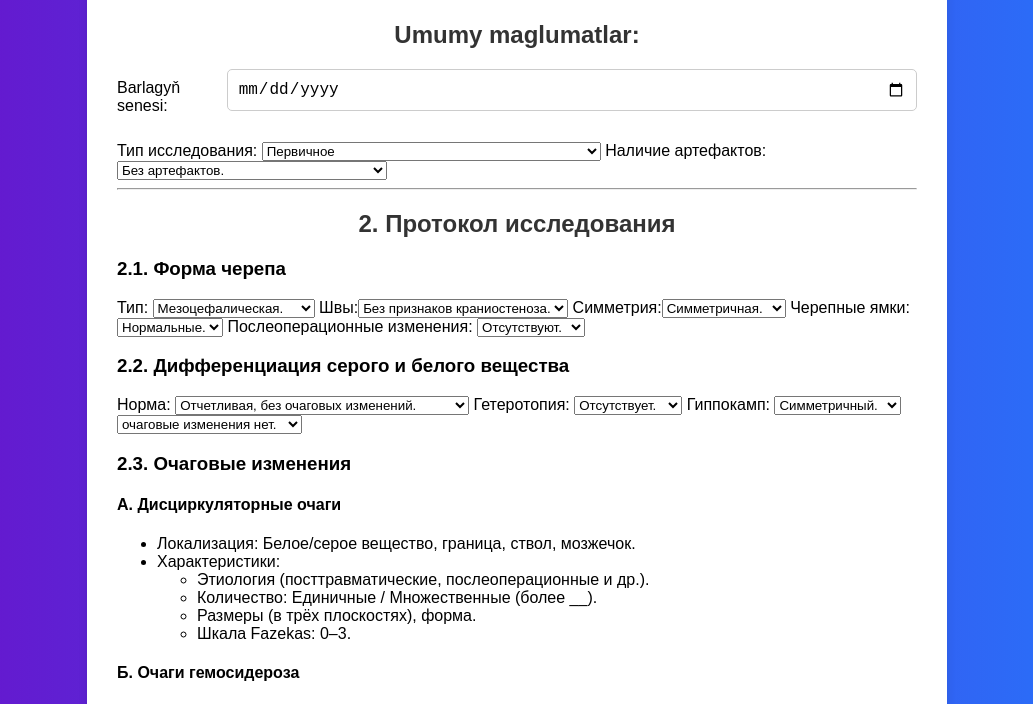
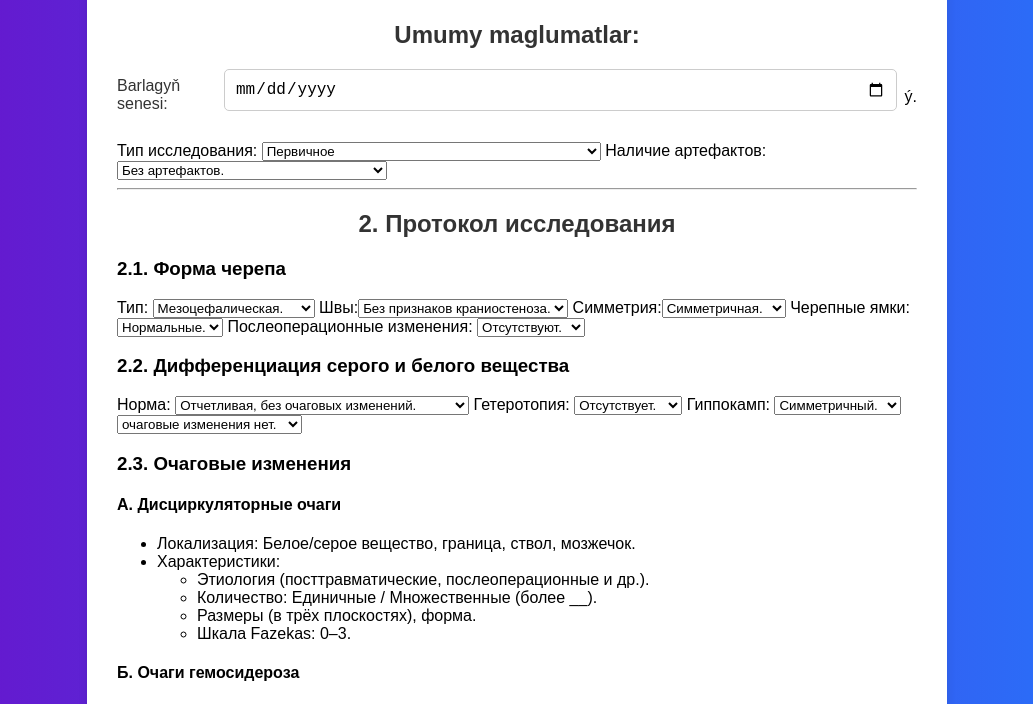
Before and after one commit to MaksatDowletow/MRI, a plain HTML site: page index.html in a window 1280 px wide. Shown: the part 89-793 px from the top of the page, without its empty margins (123-1156 px from the left). Drawn offline with Linux system fonts and the light colour scheme; a script that the page names is missing.

Commit message:
Update index.html

```diff
--- a/index.html
+++ b/index.html
@@ -18,10 +18,14 @@
       <div class="protocol">
         <h1>KELLE BEÝNINIŇ MRT BARLAGY</h1>
         <h2>Umumy maglumatlar:</h2>
-        <p style="display: flex; align-items: center; gap: 8px;">
-  <span>Barlagyň senesi:</span>
-  <input type="date" id="research-date"+ " ý."/>
-</p>
+        <form id="research-form">
+  <p style="display: flex; align-items: center; gap: 8px;">
+    <label for="research-date">Barlagyň senesi:</label>
+    <input type="date" id="research-date" name="research-date" />
+    <span>ý.</span>
+  </p>
+</form>
+
         Тип исследования:
             <select id="research-type">
               <option value="Первичное">Первичное</option>
```
